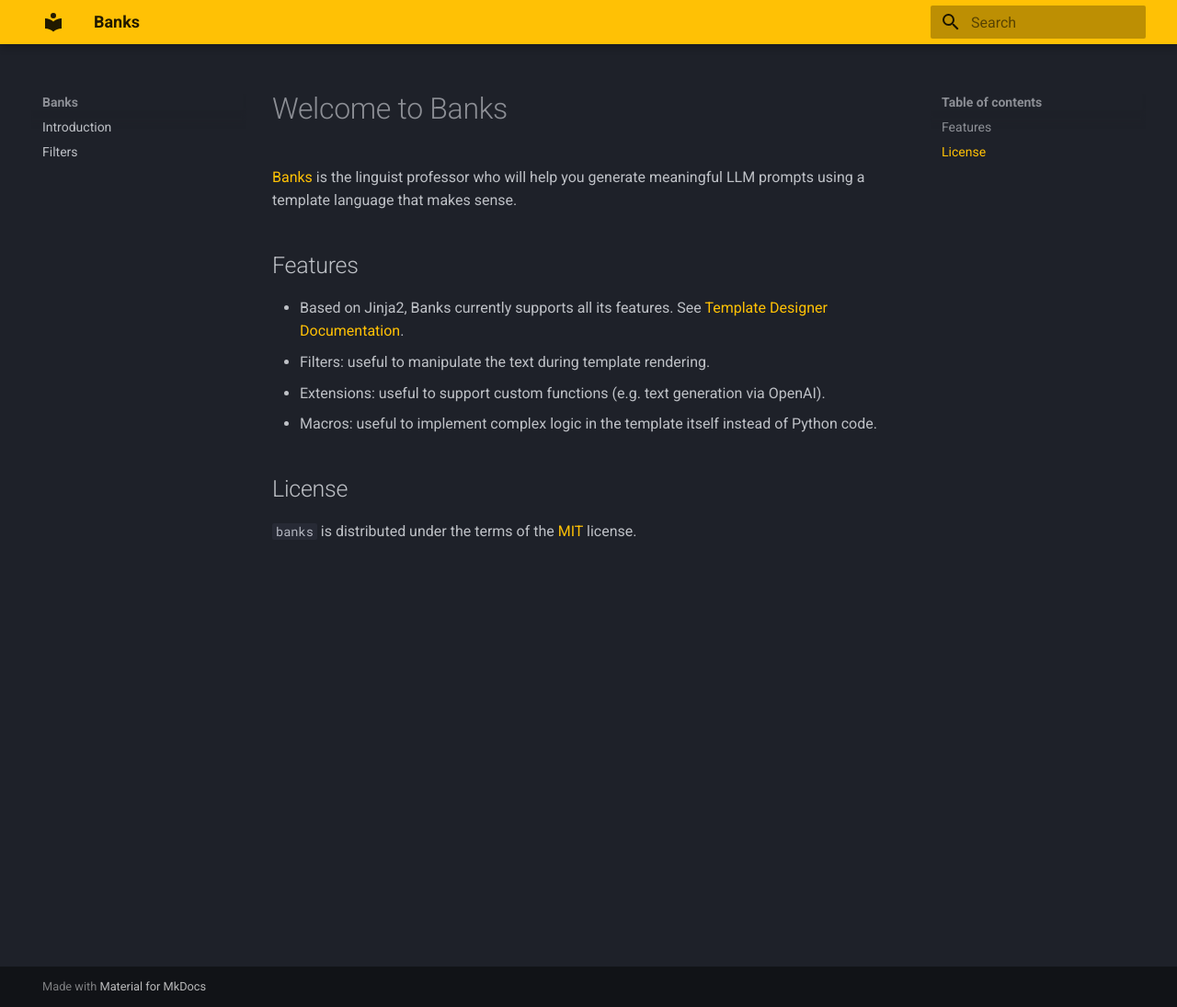
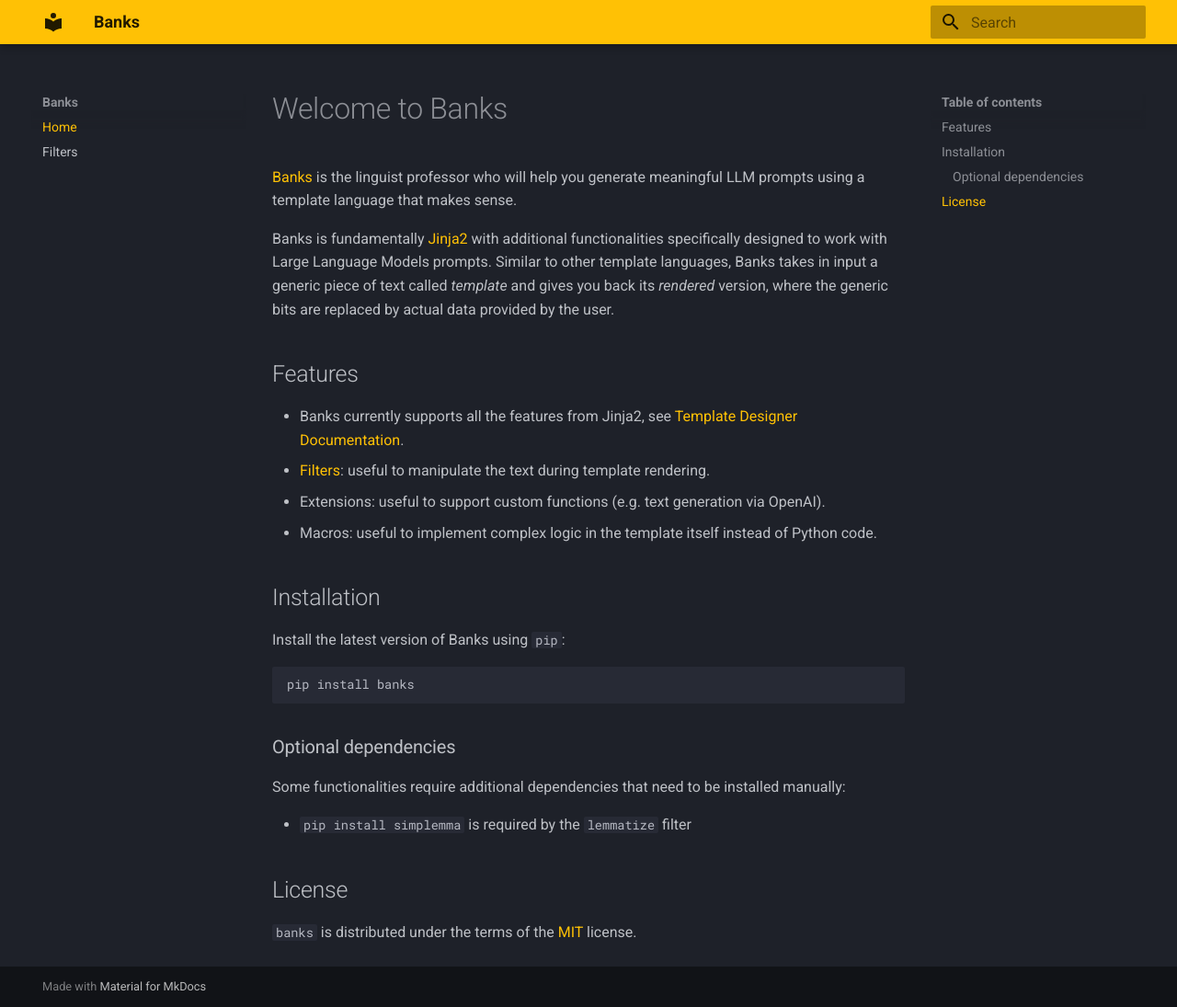
Before and after one commit to masci/banks, an MkDocs documentation site: the page built from docs/index.md, in a window 1280 px wide and 1095 px high. Shown: the whole window at 92% size. Built offline with MkDocs 1.6.1 and Material for MkDocs 9.7.7, drawn with Linux system fonts in a browser that asks for light colours.

Commit message:
add docs for filters

````diff
--- a/docs/index.md
+++ b/docs/index.md
@@ -3,12 +3,31 @@
 [Banks](https://en.wikipedia.org/wiki/Arrival_(film)) is the linguist professor who will help you generate meaningful
 LLM prompts using a template language that makes sense.
 
+Banks is fundamentally [Jinja2](https://jinja.palletsprojects.com/en/3.1.x/intro/) with additional functionalities
+specifically designed to work with Large Language Models prompts. Similar to other template languages, Banks takes
+in input a generic piece of text called _template_ and gives you back its _rendered_ version, where the generic bits
+are replaced by actual data provided by the user.
+
 ## Features
 
-* Based on Jinja2, Banks currently supports all its features. See [Template Designer Documentation](https://jinja.palletsprojects.com/en/3.1.x/templates/#jinja-filters.truncate).
-* Filters: useful to manipulate the text during template rendering.
+* Banks currently supports all the features from Jinja2, see [Template Designer Documentation](https://jinja.palletsprojects.com/en/3.1.x/templates/#jinja-filters.truncate).
+* [Filters](filters.md): useful to manipulate the text during template rendering.
 * Extensions: useful to support custom functions (e.g. text generation via OpenAI).
 * Macros: useful to implement complex logic in the template itself instead of Python code.
+
+## Installation
+
+Install the latest version of Banks using `pip`:
+
+```sh
+pip install banks
+```
+
+### Optional dependencies
+
+Some functionalities require additional dependencies that need to be installed manually:
+
+- `pip install simplemma` is required by the `lemmatize` filter
 
 ## License
 
--- a/mkdocs.yml
+++ b/mkdocs.yml
@@ -7,5 +7,27 @@
     scheme: slate
 
 nav:
-  - introduction.md
+  - Home: 'index.md'
   - filters.md
+
+plugins:
+  - search
+  - mkdocstrings:
+      handlers:
+        python:
+          paths: [src]
+          options:
+              show_root_heading: true
+              show_root_full_path: false
+              show_source: false
+              show_signature_annotations: true
+
+
+markdown_extensions:
+  - pymdownx.highlight:
+      anchor_linenums: true
+      line_spans: __span
+      pygments_lang_class: true
+  - pymdownx.inlinehilite
+  - pymdownx.snippets
+  - pymdownx.superfences
````
Also changed, not shown: docs/filters.md (+22 -0 lines), docs/introduction.md (deleted, +0 -20 lines), 1 other file.
